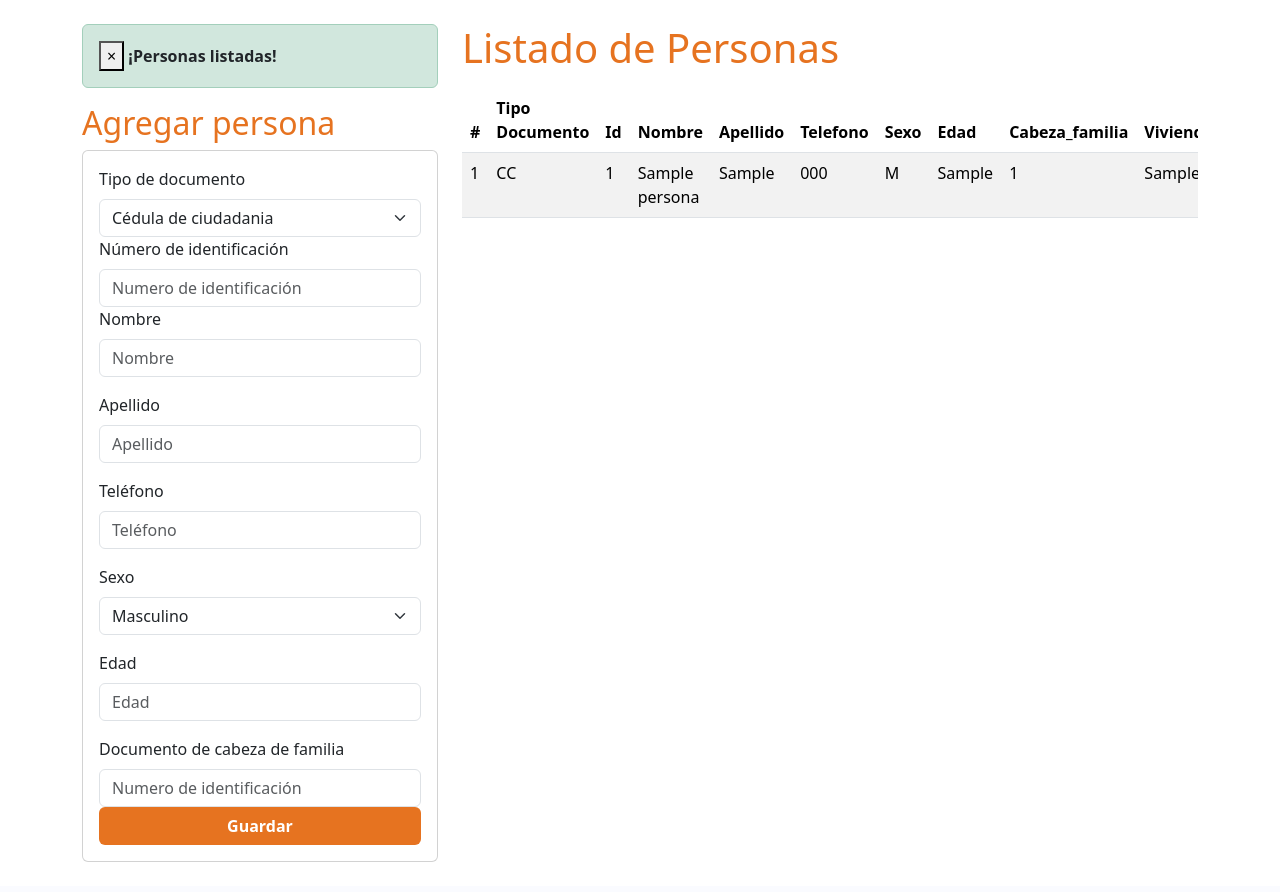
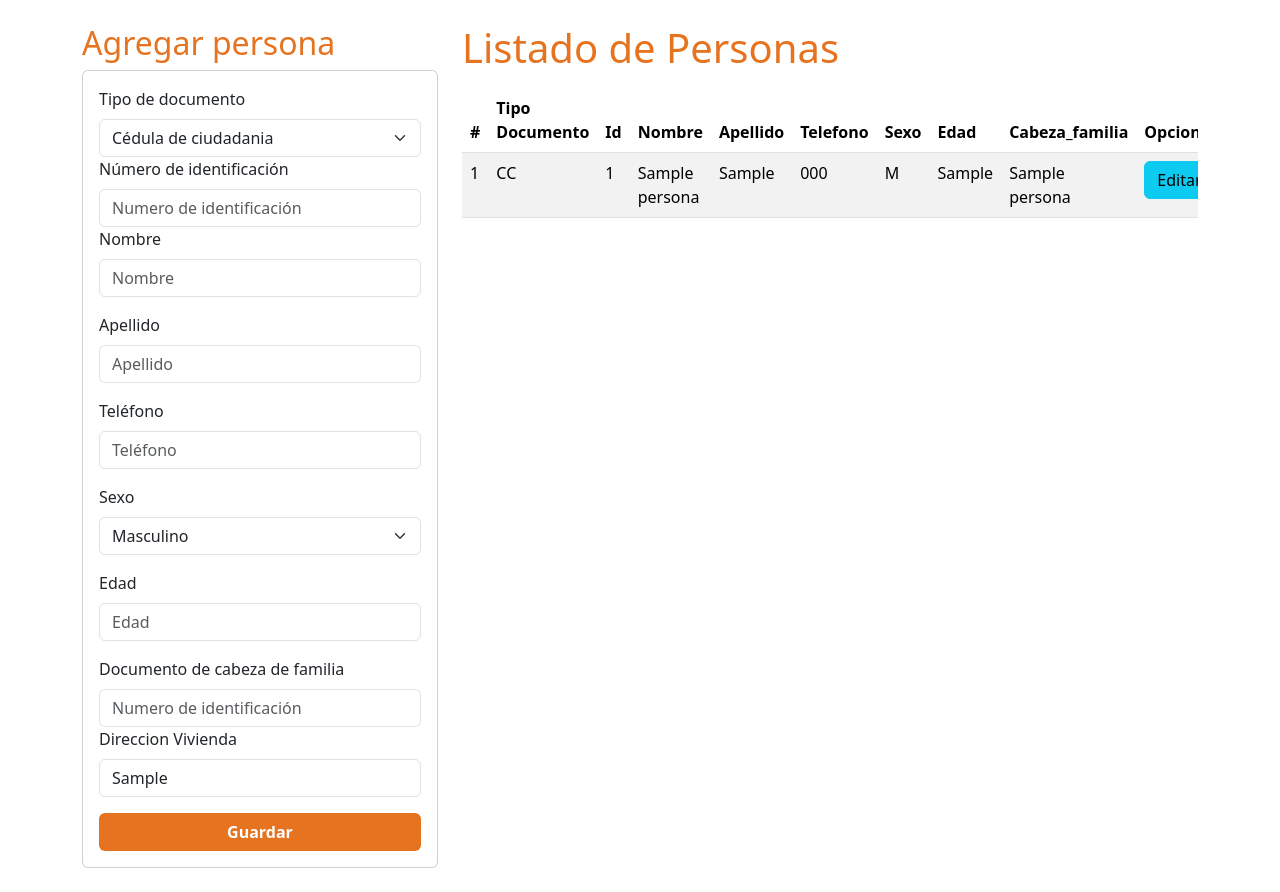
Before and after one commit to Ingesoft-II-IdioMind/Lab0-BasesDeDatos, a Django app: page / in a window 1280 px wide. Shown: the part 56-948 px from the top of the page. Before the commit the page ends 918 px from the top, so only its background shows below. Run offline with Django 5.2, Linux system fonts and the light colour scheme; tables that the repository leaves empty hold one stand-in row (values such as "Sample post").

Commit message:
correcion persona-vivienda

```diff
--- a/Persona/models.py
+++ b/Persona/models.py
@@ -25,6 +25,3 @@
     telefono = models.CharField(max_length=10, default='Not specified')
     sexo = models.CharField(max_length=1, choices=SEXO_CHOICES,default='N')
     edad = models.CharField(max_length=30, default='Not specified')
-
-    def __str__(self):
-        return self.nombre + ' ' + self.apellido
--- a/Persona/views.py
+++ b/Persona/views.py
@@ -1,17 +1,17 @@
 from django.shortcuts import render, redirect
+from .utils import setResidencia
 from .models import Persona
+from Vivienda.models import Vivienda,PersonaVivienda
 from django.contrib import messages
 
 
 
 def home(request):
     personas = Persona.objects.all()
-    messages.success(request, '¡Personas listadas!')
-    return render(request, 'gestionPersonas.html',{'personas':personas})
+    viviendas = Vivienda.objects.all()
+    contexto = {'personas': personas,'viviendas':viviendas}
+    return render(request, 'gestionPersonas.html', contexto)
 
-from django.shortcuts import render, redirect
-from django.contrib import messages
-from .models import Persona
 
 
 def registrarPersona(request):
@@ -24,6 +24,7 @@
         sexo = request.POST.get('selectSexo')
         edad = request.POST['txtEdad']
         id_responsable = request.POST['txtCabezaIdentificacion']
+        idVivienda = request.POST['txtRelacionvivienda']
 
         if Persona.objects.filter(idPersona=idPersona).exists():
             messages.error(request, 'El ID ya está en uso.')
@@ -32,7 +33,6 @@
         # Crear la persona sin un responsable
         persona = Persona.objects.create(
             idPersona=idPersona,
-            idResponsable=None,  # No hay responsable, ya que es la cabeza de familia
             tipo_de_documento=tipo_de_documento,
             nombre=nombre,
             apellido=apellido,
@@ -40,10 +40,8 @@
             sexo=sexo,
             edad=edad
         )
-
+        setResidencia(idPersona,idVivienda)
         if id_responsable and id_responsable == idPersona:
-            # Si el ID del responsable directo es igual al ID de la persona misma,
-            # establecer la relación de llave foránea a sí mismo
             persona.idResponsable = persona
             persona.save()
         elif id_responsable:
@@ -53,8 +51,7 @@
                 persona.idResponsable = responsable_directo
                 persona.save()
             except (ValueError, Persona.DoesNotExist):
-                pass  # Si no se puede encontrar el responsable directo, no hacer nada
-
+                pass
         messages.success(request, '¡Persona registrada!')
         return redirect('/')
     else:
@@ -64,7 +61,9 @@
 
 def edicionPersona(request,idPersona):
     persona = Persona.objects.get(idPersona=idPersona)
-    return render(request, "edicionPersona.html", {"persona": persona})
+    viviendas = Vivienda.objects.all()
+
+    return render(request, "edicionPersona.html", {"persona": persona,'viviendas':viviendas})
 
 def editarPersona(request, idPersona):
     tipo_de_documento = request.POST['txtDocumento']
@@ -75,6 +74,7 @@
     sexo = request.POST['sexo']
     edad = request.POST['edad']
     id_responsable = request.POST.get('txtCabezaIdentificacion')
+    idVivienda = request.POST.get('txtRelacionvivienda')
 
     responsable_directo = None
     if id_responsable:
@@ -89,6 +89,16 @@
         return redirect(f'/edicionPersona/{idPersona}/')
 
     persona = Persona.objects.get(idPersona=idPersona)
+
+    relacion = PersonaVivienda.objects.filter(idPersona=persona)
+    if PersonaVivienda.objects.filter(idPersona=persona,residente = True ,propietario = True).exists():
+       relacion=PersonaVivienda.objects.filter(idPersona=persona,residente = True ,propietario = True)
+       relacion.residente = False
+       relacion.idPersona = nuevo_idPersona
+    elif PersonaVivienda.objects.filter(idPersona=persona,residente = True ,propietario = False).exists():
+        ant=PersonaVivienda.objects.filter(idPersona=persona,residente = True ,propietario = False)
+        ant.delete()
+        setResidencia(nuevo_idPersona,idVivienda)
 
     persona.idPersona = nuevo_idPersona
     persona.tipo_de_documento = tipo_de_documento
@@ -106,6 +116,11 @@
 
 def eliminarPersona(request, idPersona):
     persona = Persona.objects.get(idPersona=idPersona)
+    if persona.departamento_set.exists():
+        persona.departamento_set.update(idGobernador=None)
+    if persona.municipio_set.exists():
+        persona.municipio_set.update(idAlcalde=None)
+
     persona.delete()
     messages.success(request, '¡Persona eliminado!')
 
--- a/Vivienda/models.py
+++ b/Vivienda/models.py
@@ -1,6 +1,8 @@
 from django.db import models
 from Barrio.models import Barrio
+from Persona.models import Persona
 # Create your models here.
+
 
 class TipoVivienda(models.Model):
     idTipoVivienda = models.AutoField(primary_key=True)
@@ -10,8 +12,16 @@
 
 class Vivienda(models.Model):
     idVivienda = models.AutoField(primary_key=True)
-    #idPropietario = models.ForeignKey(Persona,null=True,blank=True)
     idBarrio = models.ForeignKey(Barrio,null=True,blank=True,on_delete=models.DO_NOTHING)
     idTipo_vivienda = models.ForeignKey(TipoVivienda,null=True,blank=True,on_delete=models.DO_NOTHING)
     direccion = models.CharField(max_length=45,null=True,blank=True)
     capacidad = models.IntegerField()
+
+
+
+
+class PersonaVivienda(models.Model):
+    idPersona = models.ForeignKey(Persona, null=True, blank=True, on_delete=models.CASCADE)
+    idVivienda = models.ForeignKey(Vivienda, null=True, blank=True, on_delete=models.CASCADE)
+    residente = models.BooleanField(default=False)
+    propietario = models.BooleanField(default=False)
--- a/templates/edicionVivienda.html
+++ b/templates/edicionVivienda.html
@@ -38,6 +38,11 @@
                         <input type="text" id="txtCapacidad" name="txtCapacidad" class="form-control" placeholder="Capacidad"
                             maxlength="50">
                     </div>
+                    <div class="form-group mb-3">
+                        <label class="form-label">identificacion Propietario</label>
+                        <input type="text" id="txtPropietario" name="txtPropietario" class="form-control" placeholder="Propietario"
+                            >
+                    </div>
                     <div class="d-grid gap-2">
                         <button type="submit" class="btn btn-block text-white text-bold" style="background-color: #e67320; font-weight: bold" >Guardar</button>
                     </div>
--- a/templates/gestionPersonas.html
+++ b/templates/gestionPersonas.html
@@ -64,6 +64,15 @@
                             maxlength="50" required>
                     </div>
 
+                    <div class="form-group mb-3">
+                        <label class="form-label">Direccion Vivienda</label>
+                        <select id="txtRelacionvivienda" name="txtRelacionvivienda" class="form-control">
+                            {% for d in viviendas %}
+                                <option value="{{d.idVivienda}}">{{d.direccion}}</option>
+                            {% endfor %}
+                        </select>
+                      </div>
+
                     <div class="d-grid gap-2">
                         <button type="submit" class="btn btn-block text-white text-bold" style="background-color: #e67320; font-weight: bold" >Guardar</button>
                     </div>
@@ -86,7 +95,6 @@
                         <th>Sexo</th>
                         <th>Edad</th>
                         <th>Cabeza_familia</th>
-                        <th>Vivienda</th>
                         <th colspan="2">Opciones</th>
                     </tr>
                 </thead>
@@ -101,8 +109,9 @@
                         <td>{{c.telefono}}</td>
                         <td>{{c.sexo}}</td>
                         <td>{{c.edad}}</td>
-                        <td>{{c.idResponsable.idPersona}}</td>
-                        <td>{{c.edad}}</td>
+                        <td>{{c.idResponsable.nombre}}</td>
+                        <!-- Acceder a la vivienda de la persona a través de la tabla intermedia -->
+
                         <td><a href="edicionPersona/{{c.idPersona}}" class="btn btn-info">Editar</a></td>
                         <td><a href="eliminarPersona/{{c.idPersona}}" class="btn btn-danger btnEliminacion">Eliminar</a></td>
                     </tr>
@@ -111,6 +120,8 @@
             </table>
         </div>
     </div>
+
+
 </div>
 
 {% endblock %}
--- a/templates/gestionViviendas.html
+++ b/templates/gestionViviendas.html
@@ -44,6 +44,12 @@
                         <input type="text" id="txtCapacidad" name="txtCapacidad" class="form-control" placeholder="Capacidad"
                             maxlength="50">
                     </div>
+
+                    <div class="form-group mb-3">
+                        <label class="form-label">identificacion Propietario</label>
+                        <input type="text" value="{{personas.idPersona}}" id="txtPropietario" name="txtPropietario" class="form-control" placeholder="Propietario"
+                            >
+                    </div>
                     <div class="d-grid gap-2">
                         <button type="submit" class="btn btn-block text-white text-bold" style="background-color: #e67320; font-weight: bold" >Guardar</button>
                     </div>
```
Also changed, not shown: Persona/utils.py (added, +25 -0 lines), Vivienda/utils.py (added, +25 -0 lines), Vivienda/views.py (+22 -2 lines), templates/edicionPersona.html (+8 -0 lines), Vivienda/migrations/0003_personavivienda.py (added), Vivienda/migrations/0004_personavivienda_propietario_and_more.py (added), Vivienda/migrations/0005_alter_personavivienda_idpersona_and_more.py (added).
